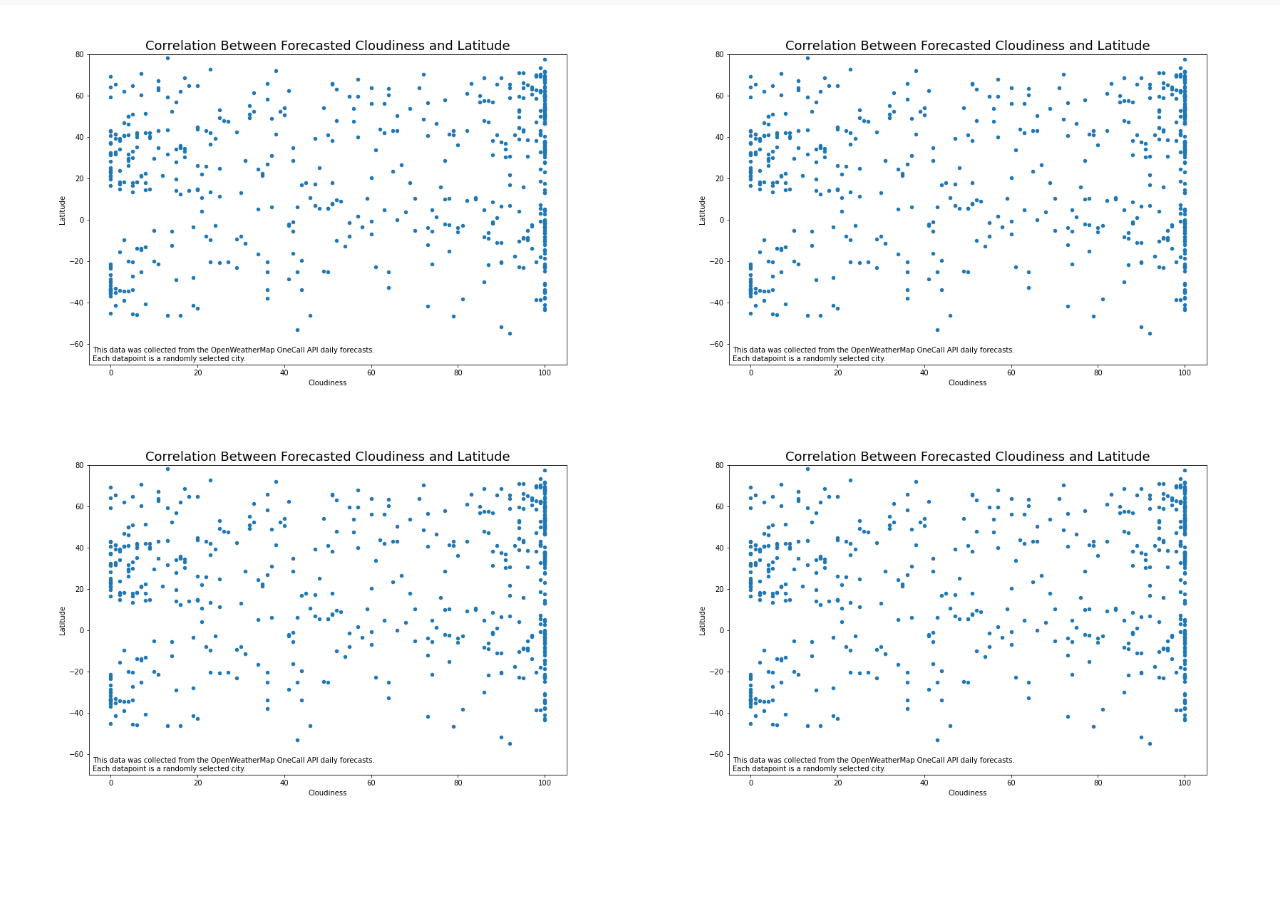
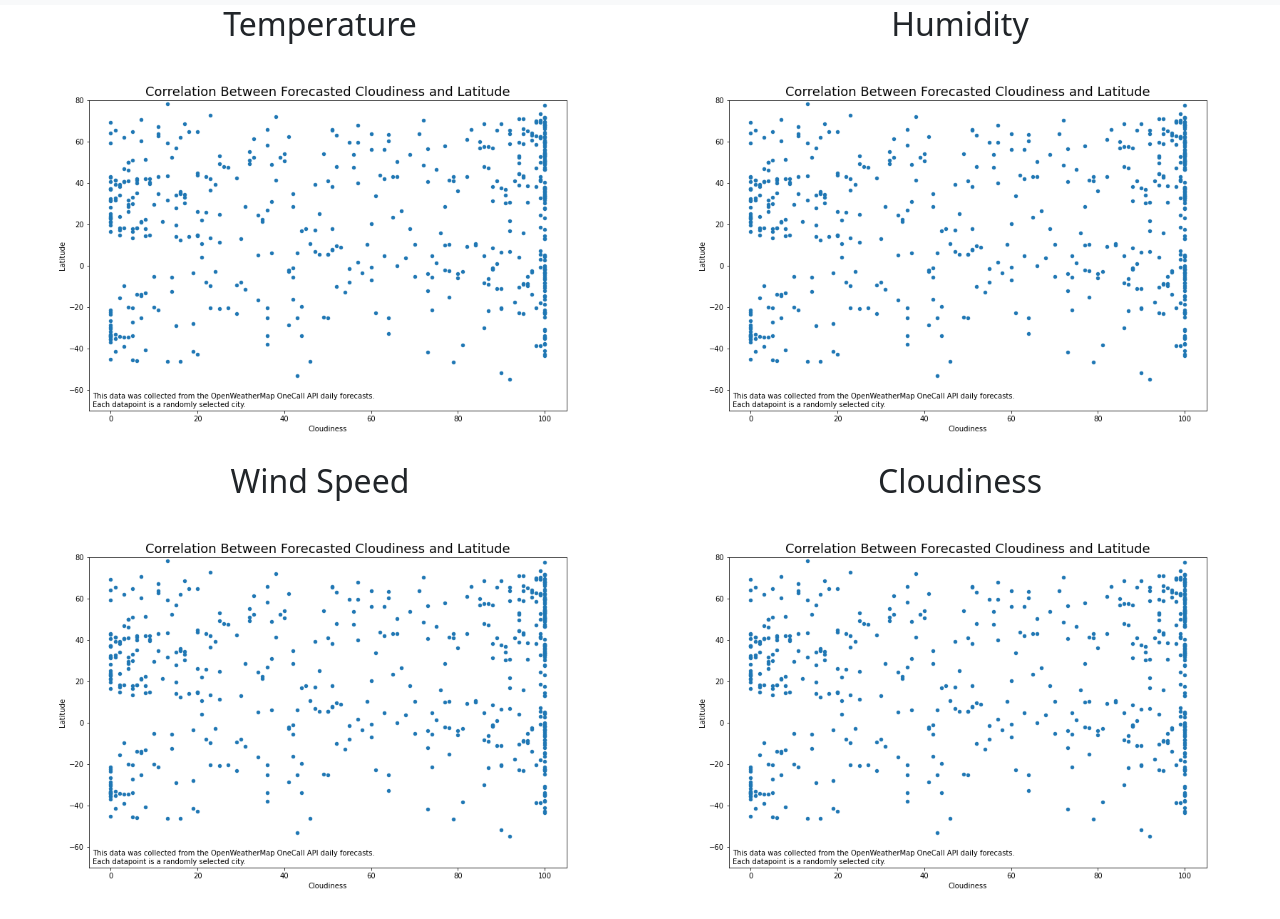
Before and after one commit to bakerv/Web-Design-Challenge, a plain HTML site: page WebVisualizations/Comparisons.html in a window 1280 px wide. Shown: the part 51-970 px from the top of the page. Before the commit the page ends 877 px from the top, so only its background shows below. Drawn offline with nearby package versions, Linux system fonts and the light colour scheme.

```diff
--- a/WebVisualizations/Comparisons.html
+++ b/WebVisualizations/Comparisons.html
@@ -43,19 +43,23 @@
 <body>
     <div class="container-fluid">
         <div class="row">
-          <div class="col-md-6">
+          <div class="col-md-6 col-sm-12">
+            <h2><center>Temperature</center></h2>
             <img  class="chart" src="Visualizations/GlobalCloudinessvslat.png">
           </div>
-          <div class="col-md-6">
+          <div class="col-md-6 col-sm-12">
+            <h2><center>Humidity</center></h2>
             <img class="chart" src="Visualizations/GlobalCloudinessvslat.png">
           </div>
         </div>
 
         <div class="row">
-            <div class="col-md-6">
+            <div class="col-md-6 col-sm-12">
+                <h2><center>Wind Speed</center></h2>
                 <img class="chart" src="Visualizations/GlobalCloudinessvslat.png">
             </div>
-            <div class="col-md-6">
+            <div class="col-md-6 col-sm-12">
+                <h2><center>Cloudiness</center></h2>
                 <img class="chart" src="Visualizations/GlobalCloudinessvslat.png">
             </div>
         </div>
```
Also changed, not shown: WebVisualizations/Cloudiness.html (+1 -1 lines), WebVisualizations/Data.html (+1 -1 lines), WebVisualizations/Humidity.html (+1 -1 lines), WebVisualizations/Temperature.html (+1 -1 lines), WebVisualizations/Wind_Speed.html (+1 -1 lines), WebVisualizations/index.html (+1 -1 lines).
